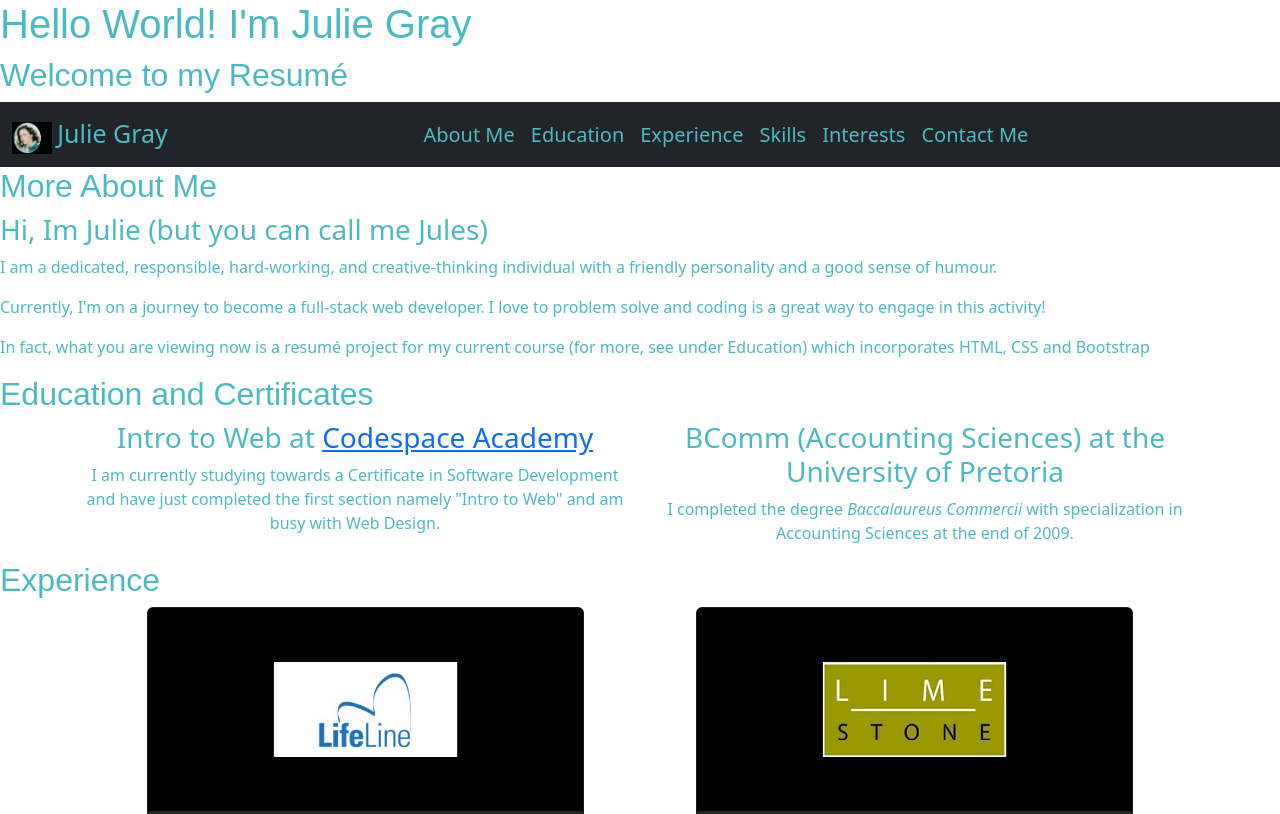
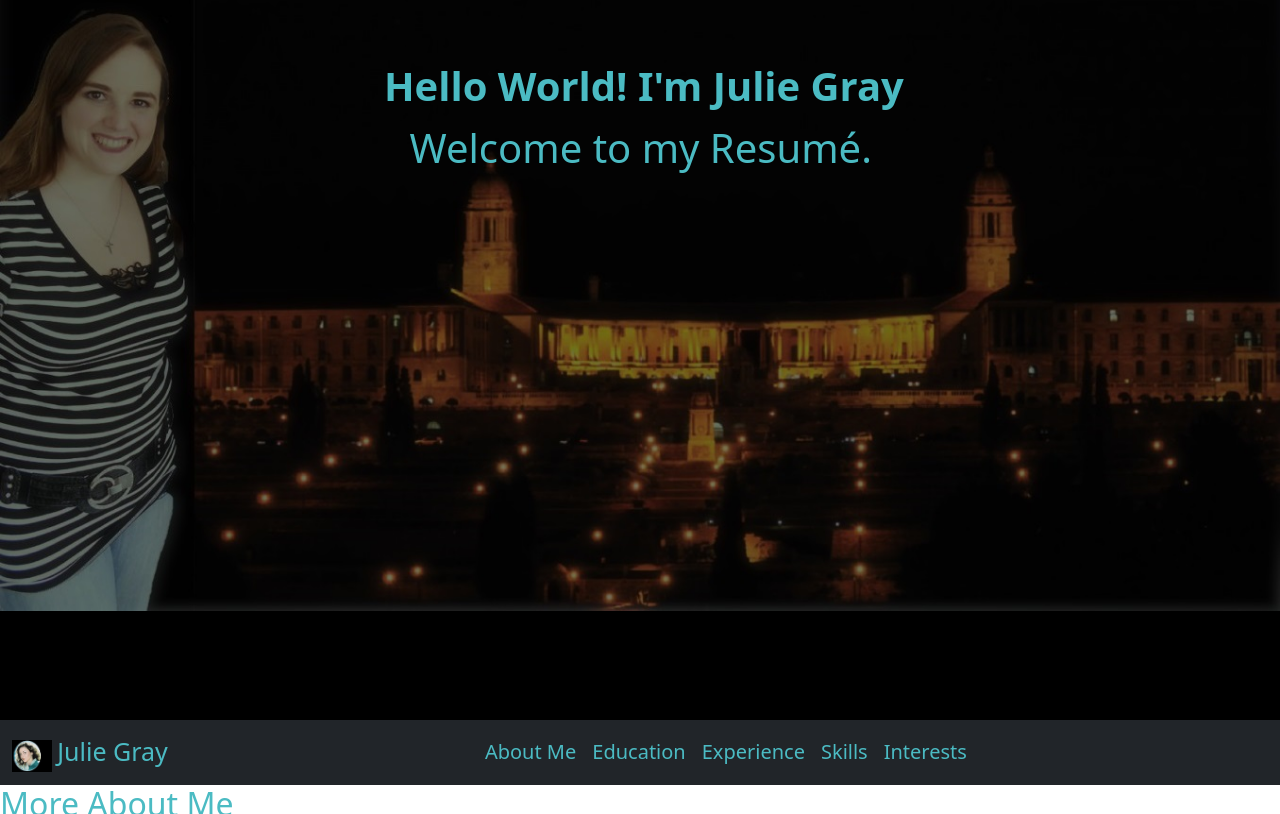
Before and after one commit to JGrayCodes/Resume10, a plain HTML site: page index.html in a window 1280 px wide. Shown: the top 814 px of the page. Drawn offline with nearby package versions, Linux system fonts and the light colour scheme.

Commit message:
Jumbotron with background image
Added a jumbotron with background image and made it responsive for 5 sizes

```diff
--- a/css/styles.css
+++ b/css/styles.css
@@ -7,9 +7,110 @@ body {
     color: #4bbbc3;
 }
 
-h1,h2 {
-    font-family: Arial, Helvetica, sans-serif
+
+
+/*Styling and inserting of the jumbotron image
+which needs to be the full width of the page*/
+.jumbotron {
+    background-image: url(/images/julieUnionBuildings.jpg);
+    background-color: black;
+    background-size: 100%;
+    background-repeat: no-repeat;
+    height: 30vh;
 }
+
+/*h1 and h2 is styled before media queriers have been included*/
+.jumbotron h1 {
+    color: #4bbbc3;
+    margin-left: 18vw;
+    line-height: 1.5;
+}
+
+.jumbotron h2 {
+    color: #4bbbc3;
+    margin-left: 22vw;
+}
+
+
+/*The container is the entire jumbotron and its contents*/
+.container-jumbo {
+    padding-top: 7vh;
+
+}
+
+/*media queries needed for jumbotron picture in mobile view*/
+@media only screen and (max-width: 480px) {
+    .jumbotron {
+        width: 100%;
+    }
+}
+
+/* Small devices (portrait tablets and large phones, 600px and up) */
+@media only screen and (min-width: 600px) {
+    .jumbotron {
+        width: 100%;
+        height: 40vh;
+    }
+
+    .jumbotron h1 {
+        margin-left: 22vw;
+    }
+
+    .jumbotron h2 {
+        margin-left: 26vw;
+    }
+
+}
+
+/* Medium devices (landscape tablets, 768px and up) */
+@media only screen and (min-width: 768px) {
+    .jumbotron {
+        width: 100%;
+        height: 60vh;
+    }
+
+    .jumbotron h1 {
+        margin-left: 26vw;
+    }
+
+    .jumbotron h2 {
+        margin-left: 30vw;
+    }
+}
+
+/* Large devices (laptops/desktops, 992px and up) */
+@media only screen and (min-width: 992px) {
+    .jumbotron {
+        width: 100%;
+        height: 80vh;
+    }
+
+    .jumbotron h1 {
+        margin-left: 30vw;
+    }
+
+    .jumbotron h2 {
+        margin-left: 32vw;
+    }
+}
+
+/* Extra large devices (large laptops and desktops, 1200px and up) */
+@media only screen and (min-width: 1200px) {
+    .jumbotron {
+        width: 100%;
+        height: 90vh;
+    }
+
+    .jumbotron h1 {
+        margin-left: center;
+    }
+
+    .jumbotron h2 {
+        margin-left: center;
+    }
+}
+
+
 
 /* styling targeting all the navbar text*/
 .navbarBrandName,
@@ -30,7 +131,9 @@ a:active {
     font-weight: bold;
 }
 
-.card-title, .cardSubTitle, .card-text {
+.card-title,
+.cardSubTitle,
+.card-text {
     color: #4bbbc3
 }
 
@@ -38,9 +141,9 @@ a:active {
 footer {
     text-align: center;
     background-color: black;
-  }
+}
 
-  /* The first element to apply the animation to */
+/* The first element to apply the animation to */
 #githubLogo {
     margin: 1%;
     width: 100px;
--- a/index.html
+++ b/index.html
@@ -15,24 +15,12 @@
 <body>
 
     <header>
-
-
-        <!--
-    <div class="btn-group">
-        <button class="btn btn-secondary dropdown-toggle" type="button" data-bs-toggle="dropdown"
-            data-bs-auto-close="outside" aria-expanded="false">
-            Clickable inside
-        </button>
-        <ul class="dropdown-menu">
-            <li><a class="dropdown-item" href="#">Menu item</a></li>
-            <li><a class="dropdown-item" href="#">Menu item</a></li>
-            <li><a class="dropdown-item" href="#">Menu item</a></li>
-        </ul>
-    </div>
-    -->
-
-        <h1 class="h1"> Hello World! I'm Julie Gray</h1>
-        <h2 class="h2"> Welcome to my Resumé</h2>
+        <div class="jumbotron jumbotron-fluid responsive">
+            <div class="container-jumbo">
+                <h1 class="display-6 fw-semibold" id="jumbotronHeader1">Hello World! I'm Julie Gray</h1>
+                <h2 class="display-6"id="jumbotronHeader2">Welcome to my Resumé.</h2>
+            </div>
+        </div>
 
     </header>
 
@@ -67,9 +55,6 @@
                         </li>
                         <li class="nav-item">
                             <a class="nav-link" href="#interests">Interests</a>
-                        </li>
-                        <li class="nav-item">
-                            <a class="nav-link" href="#contact">Contact Me</a>
                         </li>
 
                         <!--<li class="nav-item">
```
Also changed, not shown: images/julieUnionBuildings.jpg (added).
